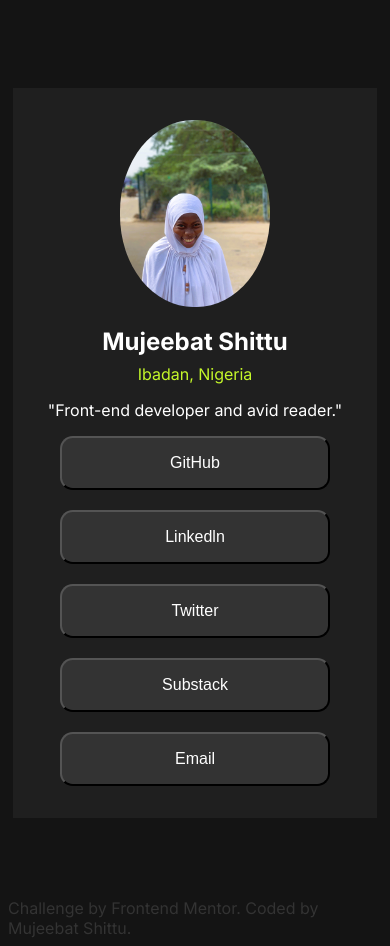
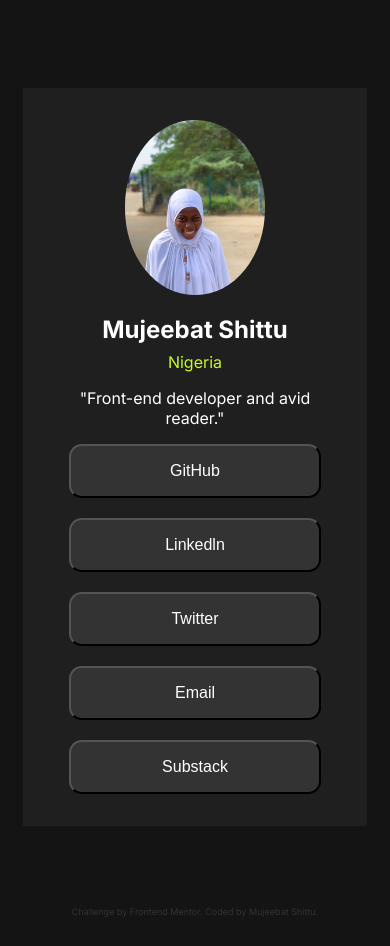
Before and after one commit to Mujeebat-shittu/Socials, a plain HTML site: page index.html in a window 390 px wide. After the commit the page ends 925 px from the top, so only its background shows below. Drawn offline with Linux system fonts and the light colour scheme.

Commit message:
footer fix

```diff
--- a/index.html
+++ b/index.html
@@ -3,7 +3,8 @@
 <head>
     <meta charset="UTF-8">
     <meta name="viewport" content="width=device-width, initial-scale=1.0">
-    <title>Frontend Mentor | Socials</title>
+    <link rel="icon" href="https://fav.farm/🎀">
+    <title>Connect with Mujeebah</title>
     <link rel="stylesheet" href="./style.css">
 </head>
 <body>
@@ -11,13 +12,13 @@
       <div>
         <img src="./assets/2.jpg" alt="an image of MUjeebat Shittu">
         <h2>Mujeebat Shittu</h2>
-        <p id="green">Ibadan, Nigeria</p>
+        <p id="green">Nigeria</p>
         <p>"Front-end developer and avid reader."</p>
         <button><a href="https://github.com/Mujeebat-shittu" target="_blank">GitHub</a></button><br><br>
         <button><a href="https://www.linkedin.com/in/mujeebat-shittu-32683924a/" target="_blank">Linkedln</a></button><br><br>
-        <button><a href="https://x.com/mujeebat_shittu?t=WKrse61JtAdlWDD9bgIzEg&s=09" target="_blank">Twitter</a></button><br><br>
-        <button><a href="https://substack.com/@mujeebah" target="_blank">Substack</a></button><br><br>
-        <button><a href="mailto:mujeebatshittu@gmail.com" target="_blank">Email</a></button>
+        <button><a href="https://x.com/mujeebat_honey" target="_blank">Twitter</a></button><br><br>
+        <button><a href="mailto:mujeebatshittu@gmail.com" target="_blank">Email</a></button><br><br>
+        <button><a href="https://substack.com/@mujeebah" target="_blank">Substack</a></button>
 
 
 
--- a/style.css
+++ b/style.css
@@ -68,14 +68,22 @@ button a{
     font-size: 1rem;
 }
 
+button a:hover{
+    cursor: pointer;
+}
+
 footer{
     color: var(--Grey-700);
+    display: flex;
+    align-items: center;
+    justify-content: center;
+    font-size: 9px;
 }
 
 @media (min-width:300px) and (max-width: 508px) {
     div{
-        width: 80%;
-        height: 90%;
+        width: 75%;
+        height: 80%;
     }
     img{
         width: 50%;
```
